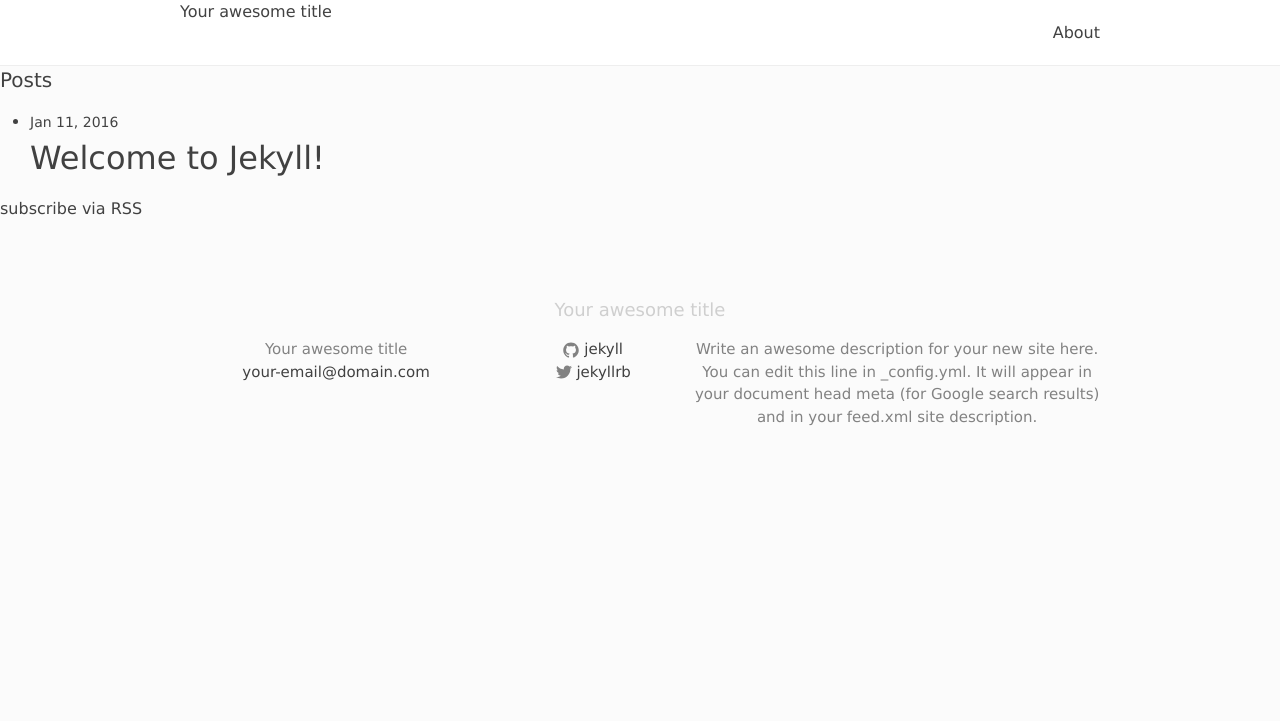
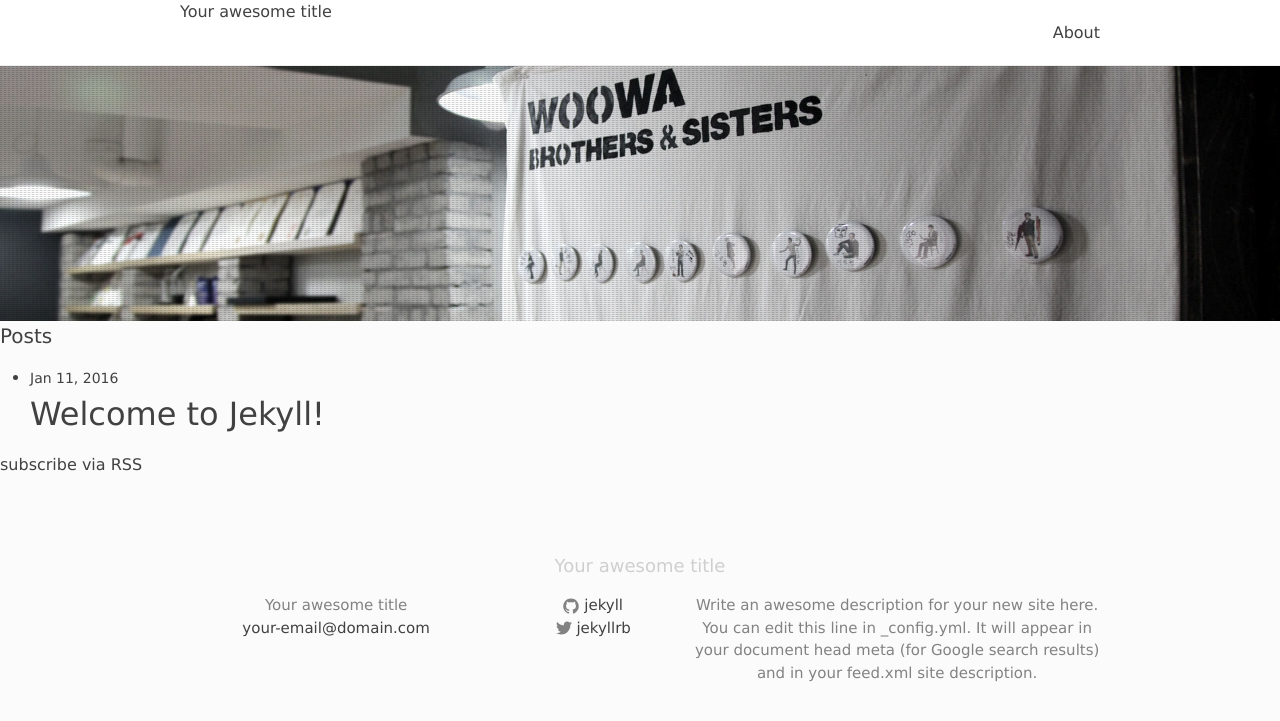
Before and after one commit to kate-ez/kate-ez.github.com, a Jekyll site: the page built from index.html, in a window 1280 px wide. Shown: the top 721 px of the page. Built offline with Jekyll 4.4.1, drawn with Linux system fonts in a browser that asks for light colours.

Commit message:
이미지폴더 / 메인페이지 비주얼영역 추가

```diff
--- a/index.html
+++ b/index.html
@@ -1,6 +1,8 @@
 ---
 layout: default
 ---
+
+<div class="visual"></div>
 
 <div class="home">
 
```
Also changed, not shown: img/logo.png (added), img/slide1.jpg (added), img/slide2.jpg (added), img/slide3.jpg (added).
